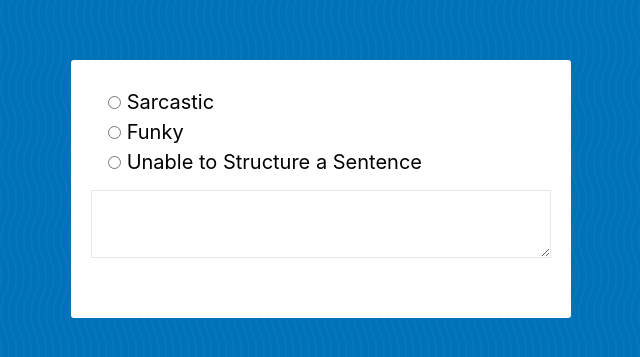
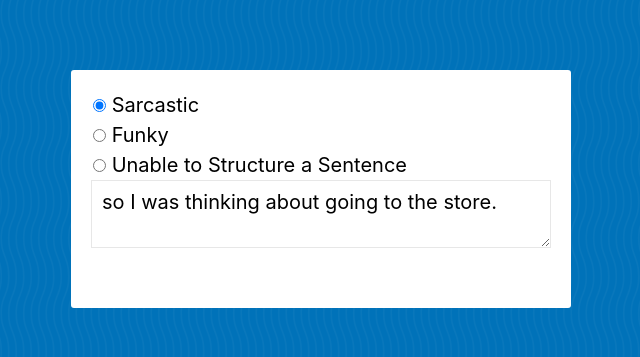
Before and after one commit to Joewebsta/wes-bos-exercises, a plain HTML site: page beginner-javascript/sarcastic-text/index.html in a window 1280 px wide. Shown: the part 211-568 px from the top of the page, without its empty margins (319-959 px from the left). Drawn offline with Linux system fonts and the light colour scheme.

Commit message:
Minor html form updates

```diff
--- a/beginner-javascript/sarcastic-text/index.html
+++ b/beginner-javascript/sarcastic-text/index.html
@@ -25,6 +25,7 @@
 
     fieldset {
       border: none;
+      padding: 0;
     }
 
     label {
@@ -49,22 +50,22 @@
 
 <body>
   <div class='typer'>
-    <form action="">
+    <form>
       <fieldset>
         <label for="sarcastic">
-          <input type="radio" id="sarcastic" name="type">
+          <input type="radio" value="sarcastic" id="sarcastic" name="filter" checked>
           Sarcastic
         </label>
         <label for="funky">
-          <input type="radio" id="funky" name="type">
+          <input type="radio" value="funky" id="funky" name="filter">
           Funky
         </label>
-        <label for="poor-structure">
-          <input type="radio" id="poor-structure" name="type">
+        <label for="unable">
+          <input type="radio" id="unable" id="unable" name="filter">
           Unable to Structure a Sentence
         </label>
       </fieldset>
-      <textarea name="text" id="text"></textarea>
+      <textarea name="text" id="text">so I was thinking about going to the store.</textarea>
     </form>
     <p class="result"></p>
   </div>
```
